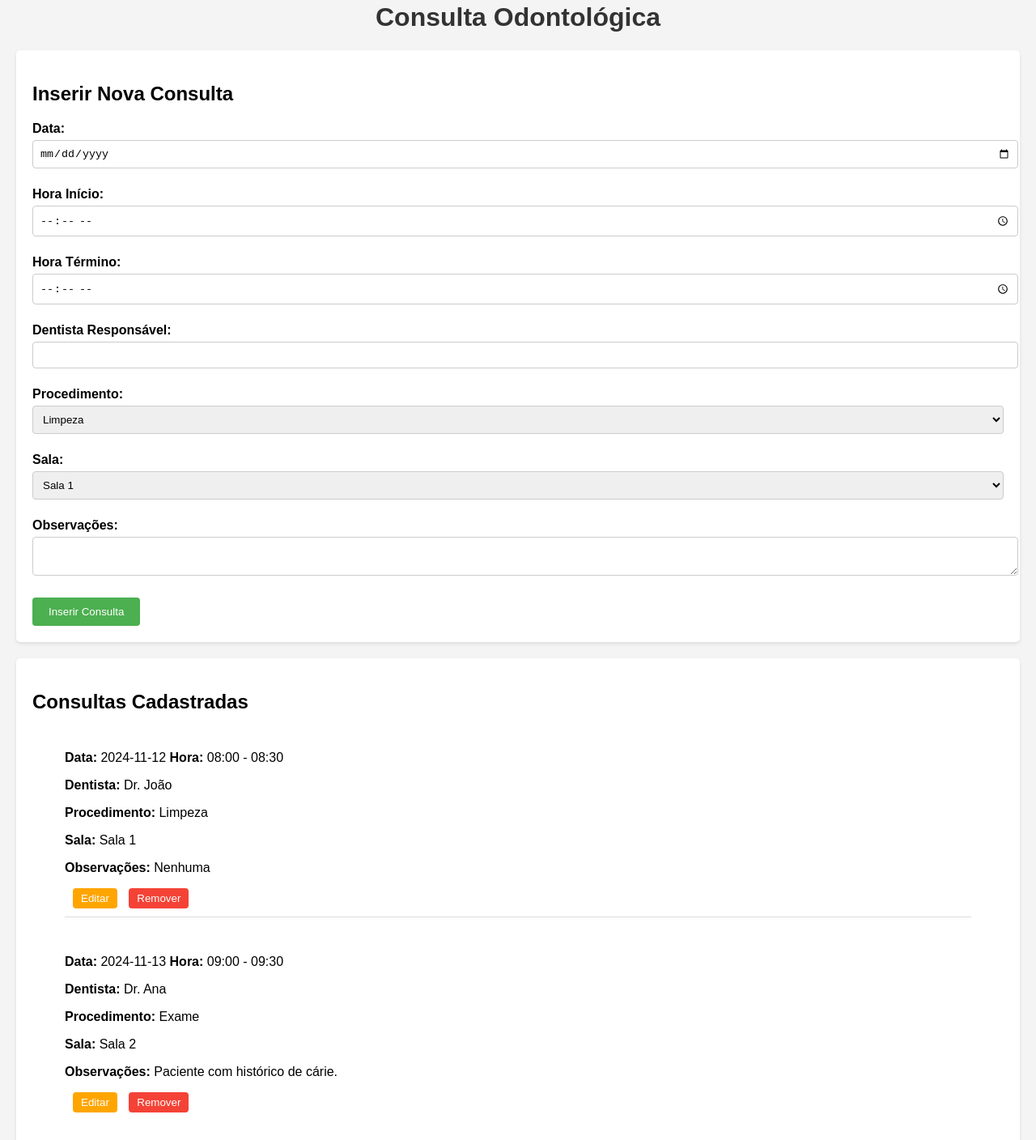
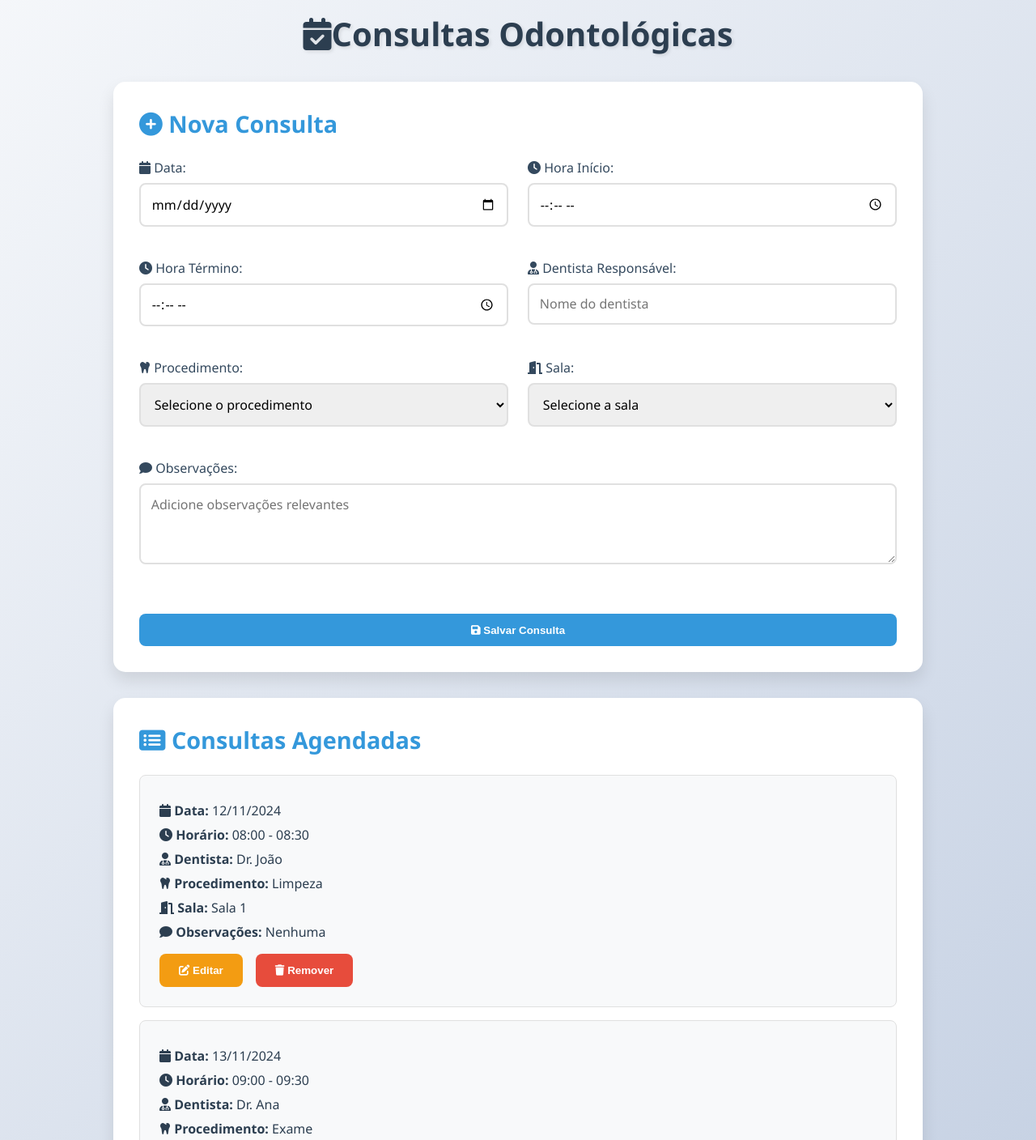
Before and after one commit to LuizAugustoSilva/Trabalho_XDES04, a plain HTML site: page CRUD Consulta/Consulta.html in a window 1280 px wide. Shown: the part 18-1426 px from the top of the page at 81% size. Drawn offline with Linux system fonts and the light colour scheme.

Commit message:
Fix: Ajustando front-end pagina de consulta

```diff
--- a/CRUD Consulta/Consulta.css
+++ b/CRUD Consulta/Consulta.css
@@ -1,81 +1,173 @@
-body {
-    font-family: Arial, sans-serif;
+/* Reset e estilos base */
+* {
     margin: 0;
     padding: 0;
-    background-color: #f4f4f4;
+    box-sizing: border-box;
 }
 
+body {
+    font-family: 'Segoe UI', Tahoma, Geneva, Verdana, sans-serif;
+    background: linear-gradient(135deg, #f5f7fa 0%, #c3cfe2 100%);
+    min-height: 100vh;
+    padding: 2rem;
+    color: #2c3e50;
+}
+
+/* Cabeçalho */
 h1 {
     text-align: center;
-    color: #333;
+    color: #2c3e50;
+    font-size: 2.5rem;
+    margin-bottom: 2rem;
+    text-shadow: 2px 2px 4px rgba(0,0,0,0.1);
 }
 
-div {
-    margin: 20px;
+h2 {
+    color: #3498db;
+    font-size: 1.8rem;
+    margin-bottom: 1.5rem;
+}
+
+/* Containers */
+#formulario, #consultas {
+    background: white;
+    border-radius: 15px;
+    padding: 2rem;
+    margin: 2rem auto;
+    max-width: 1000px;
+    box-shadow: 0 10px 20px rgba(0,0,0,0.1);
+}
+
+/* Formulário */
+form {
+    display: grid;
+    grid-template-columns: repeat(2, 1fr);
+    gap: 1.5rem;
+}
+
+.form-group {
+    margin-bottom: 1rem;
 }
 
 label {
-    font-weight: bold;
+    display: block;
+    margin-bottom: 0.5rem;
+    color: #34495e;
+    font-weight: 500;
 }
 
 input, select, textarea {
     width: 100%;
-    padding: 8px;
-    margin: 5px 0;
-    border: 1px solid #ccc;
-    border-radius: 4px;
+    padding: 0.8rem;
+    border: 2px solid #e0e0e0;
+    border-radius: 8px;
+    font-size: 1rem;
+    transition: all 0.3s ease;
+    font-family: inherit;
 }
 
-button {
-    padding: 10px 20px;
-    background-color: #4CAF50;
-    color: white;
-    border: none;
-    cursor: pointer;
-    border-radius: 4px;
+textarea {
+    min-height: 100px;
+    resize: vertical;
+    grid-column: span 2;
 }
 
-button:hover {
-    background-color: #45a049;
+input:focus, select:focus, textarea:focus {
+    border-color: #3498db;
+    outline: none;
+    box-shadow: 0 0 0 3px rgba(52, 152, 219, 0.2);
+}
+
+/* Botões */
+button {
+    padding: 0.8rem 1.5rem;
+    border: none;
+    border-radius: 8px;
+    cursor: pointer;
+    font-weight: 600;
+    transition: all 0.3s ease;
+}
+
+.btn-primary {
+    background: #3498db;
+    color: white;
+    grid-column: span 2;
+    margin-top: 1rem;
+}
+
+.btn-primary:hover {
+    background: #2980b9;
+    transform: translateY(-2px);
+}
+
+/* Lista de Consultas */
+.consultaItem {
+    background: #f8f9fa;
+    border-radius: 8px;
+    padding: 1.5rem;
+    margin-bottom: 1rem;
+    border: 1px solid #e0e0e0;
+    transition: all 0.3s ease;
+}
+
+.consultaItem:hover {
+    transform: translateY(-2px);
+    box-shadow: 0 4px 8px rgba(0,0,0,0.1);
+}
+
+.consulta-info {
+    margin-bottom: 1rem;
+}
+
+.consulta-info p {
+    margin: 0.5rem 0;
+    color: #2c3e50;
+}
+
+.consulta-actions {
+    display: flex;
+    gap: 1rem;
+}
+
+.editar {
+    background: #f39c12;
+    color: white;
+}
+
+.remover {
+    background: #e74c3c;
+    color: white;
+}
+
+.editar:hover {
+    background: #d68910;
+}
+
+.remover:hover {
+    background: #c0392b;
+}
+
+/* Responsividade */
+@media (max-width: 768px) {
+    form {
+        grid-template-columns: 1fr;
+    }
+
+    .btn-primary, textarea {
+        grid-column: 1;
+    }
+
+    .consulta-actions {
+        flex-direction: column;
+    }
+}
+
+/* Animações */
+@keyframes fadeIn {
+    from { opacity: 0; transform: translateY(20px); }
+    to { opacity: 1; transform: translateY(0); }
 }
 
 #formulario, #consultas {
-    background-color: white;
-    border-radius: 5px;
-    box-shadow: 0 2px 4px rgba(0, 0, 0, 0.1);
-    padding: 20px;
+    animation: fadeIn 0.5s ease-out;
 }
-
-#resultadoConsultas {
-    margin-top: 20px;
-}
-
-.consultaItem {
-    border-bottom: 1px solid #ddd;
-    padding: 10px 0;
-}
-
-.consultaItem:last-child {
-    border-bottom: none;
-}
-
-button.editar, button.remover {
-    margin-left: 10px;
-    padding: 5px 10px;
-}
-
-button.editar {
-    background-color: #ffa500;
-}
-
-button.editar:hover {
-    background-color: #e68900;
-}
-
-button.remover {
-    background-color: #f44336;
-}
-
-button.remover:hover {
-    background-color: #d32f2f;
-}
--- a/CRUD Consulta/Consulta.html
+++ b/CRUD Consulta/Consulta.html
@@ -3,52 +3,71 @@
 <head>
     <meta charset="UTF-8">
     <meta name="viewport" content="width=device-width, initial-scale=1.0">
-    <title>Sistema de Consulta Odontológica</title>
+    <title>Sistema de Consultas Odontológicas</title>
+    <link rel="stylesheet" href="https://cdnjs.cloudflare.com/ajax/libs/font-awesome/6.0.0/css/all.min.css">
     <link rel="stylesheet" href="Consulta.css">
 </head>
 <body>
-    <h1>Consulta Odontológica</h1>
+    <h1><i class="fas fa-calendar-check"></i>Consultas Odontológicas</h1>
 
     <!-- Formulário para inserção de nova consulta -->
     <div id="formulario">
-        <h2>Inserir Nova Consulta</h2>
+        <h2><i class="fas fa-plus-circle"></i> Nova Consulta</h2>
         <form id="formConsulta">
-            <label for="data">Data:</label>
-            <input type="date" id="data" name="data" required><br><br>
+            <div class="form-group">
+                <label for="data"><i class="fas fa-calendar"></i> Data:</label>
+                <input type="date" id="data" name="data" required>
+            </div>
 
-            <label for="horaInicio">Hora Início:</label>
-            <input type="time" id="horaInicio" name="horaInicio" required><br><br>
+            <div class="form-group">
+                <label for="horaInicio"><i class="fas fa-clock"></i> Hora Início:</label>
+                <input type="time" id="horaInicio" name="horaInicio" required>
+            </div>
 
-            <label for="horaTermino">Hora Término:</label>
-            <input type="time" id="horaTermino" name="horaTermino" required><br><br>
+            <div class="form-group">
+                <label for="horaTermino"><i class="fas fa-clock"></i> Hora Término:</label>
+                <input type="time" id="horaTermino" name="horaTermino" required>
+            </div>
 
-            <label for="dentista">Dentista Responsável:</label>
-            <input type="text" id="dentista" name="dentista" required><br><br>
+            <div class="form-group">
+                <label for="dentista"><i class="fas fa-user-md"></i> Dentista Responsável:</label>
+                <input type="text" id="dentista" name="dentista" required placeholder="Nome do dentista">
+            </div>
 
-            <label for="procedimento">Procedimento:</label>
+            <div class="form-group">
+                <label for="procedimento"><i class="fas fa-tooth"></i> Procedimento:</label>
                 <select id="procedimento" name="procedimento" required>
+                    <option value="">Selecione o procedimento</option>
                     <option value="limpeza">Limpeza</option>
                     <option value="exame">Exame</option>
                     <option value="tratamento">Tratamento</option>
-            </select><br><br>
+                </select>
+            </div>
 
-            <label for="sala">Sala:</label>
+            <div class="form-group">
+                <label for="sala"><i class="fas fa-door-open"></i> Sala:</label>
                 <select id="sala" name="sala" required>
+                    <option value="">Selecione a sala</option>
                     <option value="sala1">Sala 1</option>
                     <option value="sala2">Sala 2</option>
                     <option value="sala3">Sala 3</option>
-            </select><br><br>
+                </select>
+            </div>
 
-            <label for="observacao">Observações:</label>
-            <textarea id="observacao" name="observacao"></textarea><br><br>
+            <div class="form-group" style="grid-column: span 2;">
+                <label for="observacao"><i class="fas fa-comment"></i> Observações:</label>
+                <textarea id="observacao" name="observacao" placeholder="Adicione observações relevantes"></textarea>
+            </div>
 
-            <button type="button" onclick="inserirConsulta()">Inserir Consulta</button>
+            <button type="button" class="btn-primary" onclick="inserirConsulta()">
+                <i class="fas fa-save"></i> Salvar Consulta
+            </button>
         </form>
     </div>
 
     <!-- Seção para exibir e manipular as consultas -->
     <div id="consultas">
-        <h2>Consultas Cadastradas</h2>
+        <h2><i class="fas fa-list-alt"></i> Consultas Agendadas</h2>
         <div id="resultadoConsultas">
             <!-- A lista de consultas será exibida aqui -->
         </div>
--- a/CRUD Consulta/Consulta.js
+++ b/CRUD Consulta/Consulta.js
@@ -4,22 +4,37 @@ let consultas = [
     { id: 2, data: '2024-11-13', horaInicio: '09:00', horaTermino: '09:30', dentista: 'Dr. Ana', procedimento: 'Exame', sala: 'Sala 2', observacao: 'Paciente com histórico de cárie.' }
 ];
 
+// Função para formatar a data
+function formatarData(data) {
+    return new Date(data).toLocaleDateString('pt-BR');
+}
+
 // Função para exibir a lista de consultas
 function exibirConsultas() {
     let listaConsultas = document.getElementById('resultadoConsultas');
-    listaConsultas.innerHTML = ""; // Limpa a lista antes de repovoar
+    listaConsultas.innerHTML = "";
 
     consultas.forEach(consulta => {
         let item = document.createElement('div');
         item.classList.add('consultaItem');
+
         item.innerHTML = `
-            <p><strong>Data:</strong> ${consulta.data} <strong>Hora:</strong> ${consulta.horaInicio} - ${consulta.horaTermino}</p>
-            <p><strong>Dentista:</strong> ${consulta.dentista}</p>
-            <p><strong>Procedimento:</strong> ${consulta.procedimento}</p>
-            <p><strong>Sala:</strong> ${consulta.sala}</p>
-            <p><strong>Observações:</strong> ${consulta.observacao}</p>
-            <button class="editar" onclick="editarConsulta(${consulta.id})">Editar</button>
-            <button class="remover" onclick="removerConsulta(${consulta.id})">Remover</button>
+            <div class="consulta-info">
+                <p><i class="fas fa-calendar"></i> <strong>Data:</strong> ${formatarData(consulta.data)}</p>
+                <p><i class="fas fa-clock"></i> <strong>Horário:</strong> ${consulta.horaInicio} - ${consulta.horaTermino}</p>
+                <p><i class="fas fa-user-md"></i> <strong>Dentista:</strong> ${consulta.dentista}</p>
+                <p><i class="fas fa-tooth"></i> <strong>Procedimento:</strong> ${consulta.procedimento}</p>
+                <p><i class="fas fa-door-open"></i> <strong>Sala:</strong> ${consulta.sala}</p>
+                ${consulta.observacao ? `<p><i class="fas fa-comment"></i> <strong>Observações:</strong> ${consulta.observacao}</p>` : ''}
+            </div>
+            <div class="consulta-actions">
+                <button class="editar" onclick="editarConsulta(${consulta.id})">
+                    <i class="fas fa-edit"></i> Editar
+                </button>
+                <button class="remover" onclick="removerConsulta(${consulta.id})">
+                    <i class="fas fa-trash"></i> Remover
+                </button>
+            </div>
         `;
         listaConsultas.appendChild(item);
     });
@@ -35,27 +50,24 @@ function inserirConsulta() {
     let sala = document.getElementById('sala').value;
     let observacao = document.getElementById('observacao').value;
 
-    // Validação dos dados
     if (!data || !horaInicio || !horaTermino || !dentista || !procedimento || !sala) {
-        alert("Todos os campos obrigatórios devem ser preenchidos.");
+        alert("Por favor, preencha todos os campos obrigatórios.");
         return;
     }
 
     let novaConsulta = {
         id: consultas.length + 1,
-        data: data,
-        horaInicio: horaInicio,
-        horaTermino: horaTermino,
-        dentista: dentista,
-        procedimento: procedimento,
-        sala: sala,
-        observacao: observacao
+        data,
+        horaInicio,
+        horaTermino,
+        dentista,
+        procedimento,
+        sala,
+        observacao
     };
 
-    // Adicionando a nova consulta à lista
     consultas.push(novaConsulta);
-
-    // Exibindo novamente as consultas
+    document.getElementById('formConsulta').reset();
     exibirConsultas();
 }
 
@@ -64,7 +76,6 @@ function editarConsulta(id) {
     let consulta = consultas.find(c => c.id === id);
     if (!consulta) return;
 
-    // Preenchendo os campos de edição (por exemplo)
     document.getElementById('data').value = consulta.data;
     document.getElementById('horaInicio').value = consulta.horaInicio;
     document.getElementById('horaTermino').value = consulta.horaTermino;
@@ -73,53 +84,42 @@ function editarConsulta(id) {
     document.getElementById('sala').value = consulta.sala;
     document.getElementById('observacao').value = consulta.observacao;
 
-    // Alterando o botão de inserção para edição
-    let form = document.getElementById('formConsulta');
-    let button = form.querySelector('button');
-    button.innerHTML = "Alterar Consulta";
-    button.setAttribute('onclick', `alterarConsulta(${id})`);
+    let button = document.querySelector('.btn-primary');
+    button.innerHTML = '<i class="fas fa-save"></i> Alterar Consulta';
+    button.onclick = () => alterarConsulta(id);
+
+    // Scroll suave até o formulário
+    document.getElementById('formulario').scrollIntoView({ behavior: 'smooth' });
 }
 
 // Função para alterar a consulta
 function alterarConsulta(id) {
-    let data = document.getElementById('data').value;
-    let horaInicio = document.getElementById('horaInicio').value;
-    let horaTermino = document.getElementById('horaTermino').value;
-    let dentista = document.getElementById('dentista').value;
-    let procedimento = document.getElementById('procedimento').value;
-    let sala = document.getElementById('sala').value;
-    let observacao = document.getElementById('observacao').value;
+    let consulta = consultas.find(c => c.id === id);
+    if (!consulta) return;
 
-    // Atualizando a consulta na lista
-    let consulta = consultas.find(c => c.id === id);
-    if (consulta) {
-        consulta.data = data;
-        consulta.horaInicio = horaInicio;
-        consulta.horaTermino = horaTermino;
-        consulta.dentista = dentista;
-        consulta.procedimento = procedimento;
-        consulta.sala = sala;
-        consulta.observacao = observacao;
+    consulta.data = document.getElementById('data').value;
+    consulta.horaInicio = document.getElementById('horaInicio').value;
+    consulta.horaTermino = document.getElementById('horaTermino').value;
+    consulta.dentista = document.getElementById('dentista').value;
+    consulta.procedimento = document.getElementById('procedimento').value;
+    consulta.sala = document.getElementById('sala').value;
+    consulta.observacao = document.getElementById('observacao').value;
 
-        // Exibindo novamente as consultas
-        exibirConsultas();
-    }
+    let button = document.querySelector('.btn-primary');
+    button.innerHTML = '<i class="fas fa-save"></i> Salvar Consulta';
+    button.onclick = inserirConsulta;
 
-    // Resetando o formulário e botão
-    let form = document.getElementById('formConsulta');
-    form.reset();
-    form.querySelector('button').innerHTML = "Inserir Consulta";
-    form.querySelector('button').setAttribute('onclick', "inserirConsulta()");
+    document.getElementById('formConsulta').reset();
+    exibirConsultas();
 }
 
 // Função para remover consulta
 function removerConsulta(id) {
-    // Removendo a consulta
-    consultas = consultas.filter(c => c.id !== id);
-
-    // Exibindo novamente as consultas
-    exibirConsultas();
+    if (confirm("Tem certeza que deseja remover esta consulta?")) {
+        consultas = consultas.filter(c => c.id !== id);
+        exibirConsultas();
+    }
 }
 
-// Chama a função para exibir as consultas ao carregar a página
+// Inicializa a exibição das consultas
 exibirConsultas();
```
Lines whose indentation alone changed are shown as unchanged.
